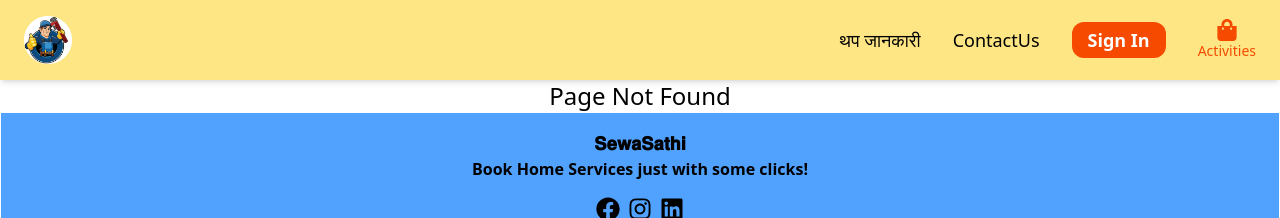
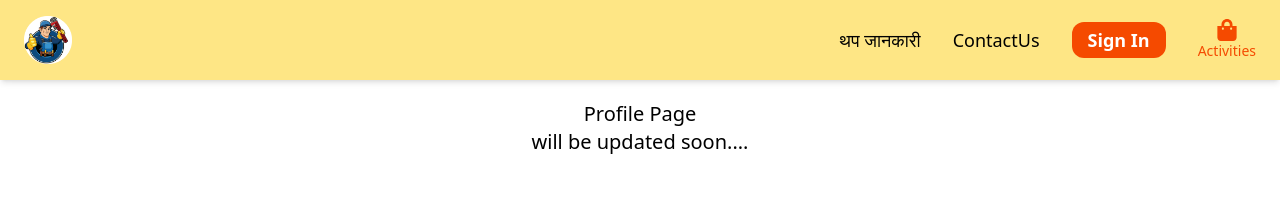
Before and after one commit to Roshan24-oss/Sewa-Sathi, a React app in the folder Frontend/: page /profilepage in a window 1280 px wide. Shown: the top 218 px of the page. Built offline with nearby package versions, Linux system fonts and the light colour scheme; no server answers; the HTML template or start-up script is replaced by a standard one.

Commit message:
Error fixed

```diff
--- a/Frontend/src/App.jsx
+++ b/Frontend/src/App.jsx
@@ -16,6 +16,7 @@ import Activities from "./pages/Activities.jsx";
 
 import { AuthContext } from "./context/AuthContext.jsx";
 import socket from "./socket.js";
+import Profile from "./pages/profile.jsx"
 
 const App = () => {
   const { user } = useContext(AuthContext);
@@ -61,6 +62,7 @@ const App = () => {
         <Route path="/moreinfo" element={<MoreInfo />} />
         <Route path="/contact" element={<ContactUs />} />
         <Route path="/activities"  element={user?.role === "customer" ? <Activities /> : null} />
+        <Route path="/profilepage" element={<Profile/>}/>
 
         {/* Provider Routes */}
         <Route path="/providerdashboard" element={<ProviderDashboard />} />
--- a/Frontend/src/components/Navbar.jsx
+++ b/Frontend/src/components/Navbar.jsx
@@ -86,7 +86,7 @@ const Navbar = () => {
               {dropdownOpen && (
                 <div className="absolute right-0 mt-3 w-44 bg-white rounded-xl shadow-lg py-2 text-sm">
                   <Link
-                    to="/profile"
+                    to="/profilepage"
                     className="block px-4 py-2 hover:bg-gray-100"
                     onClick={() => setDropdownOpen(false)}
                   >
@@ -172,7 +172,7 @@ const Navbar = () => {
           {user ? (
             <>
               <Link
-                to="/profile"
+                to="/profilepage"
                 className="block font-medium"
                 onClick={() => setIsOpen(false)}
               >
--- a/Frontend/src/components/ProviderDashboard.jsx
+++ b/Frontend/src/components/ProviderDashboard.jsx
@@ -33,7 +33,7 @@ const ProviderDashboard = () => {
 
     try {
       const res = await axiosInstance.post(
-        "/provider/providerprofile",
+        "/api/provider/providerprofile",
         formData
       );
 
--- /dev/null
+++ b/Frontend/src/pages/profile.jsx
@@ -0,0 +1,12 @@
+import React from 'react'
+
+const profile = () => {
+  return (
+    <div className='mt-25 min-h-screen text-center text-xl'>
+      Profile Page
+      <h1>will be updated soon....</h1>
+    </div>
+  )
+}
+
+export default profile
```
